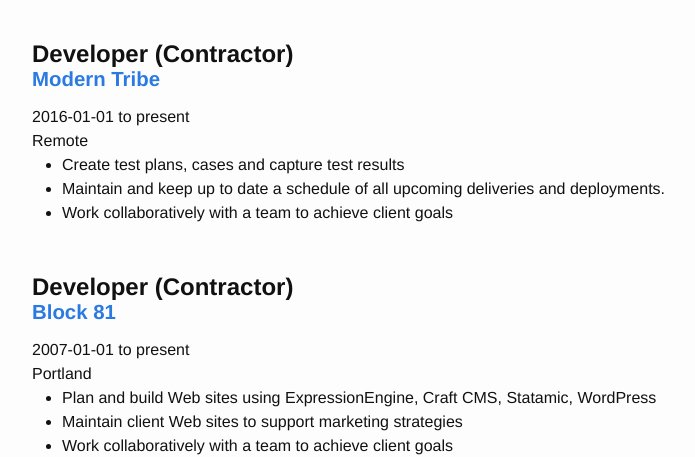
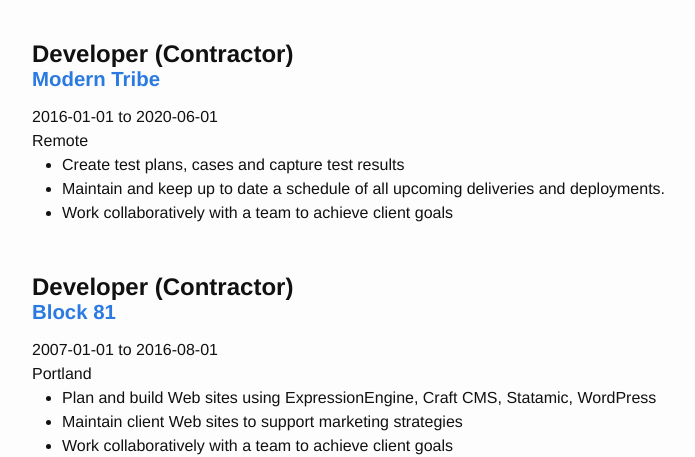
Before and after one commit to chronicole/chronicole.github.com, a Jekyll site: the page built from resume.md, in a window 1280 px wide and 900 px high, scrolled down 695 px. Shown: the part 152-609 px from the top of the window, without its empty margins (238-933 px from the left). Built offline with Jekyll 4.4.1, drawn with Linux system fonts in a browser that asks for light colours.

Commit message:
Update jobs.yml

```diff
--- a/_data/jobs.yml
+++ b/_data/jobs.yml
@@ -56,7 +56,7 @@
   employer: Modern Tribe
   employer_url: http://tri.be
   start_date: 2016-01-01
-  end_date:
+  end_date: 2020-06-01
   location: Remote
   description: >
     I'm a block of text and no one thinks badly of me so that is kind of awesome and I can go on and on but why would I Lorem ipsum dolor sit amet, consectetur adipisicing elit, sed do eiusmod
@@ -74,7 +74,7 @@
   employer: Block 81
   employer_url: http://block81.com
   start_date: 2007-01-01
-  end_date:
+  end_date: 2016-08-01
   location: Portland
   description: >
     I'm a block of text and no one thinks badly of me so that is kind of awesome and I can go on and on but why would I Lorem ipsum dolor sit amet, consectetur adipisicing elit, sed do eiusmod
```
